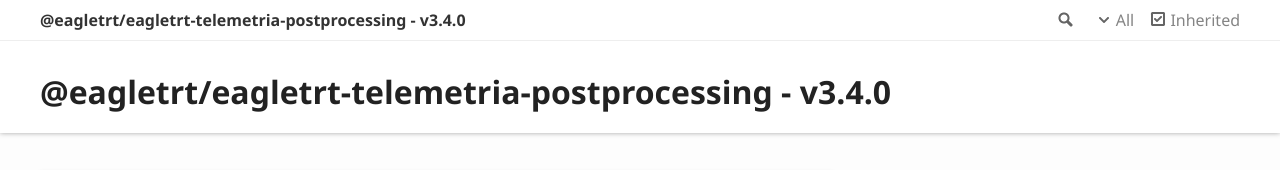
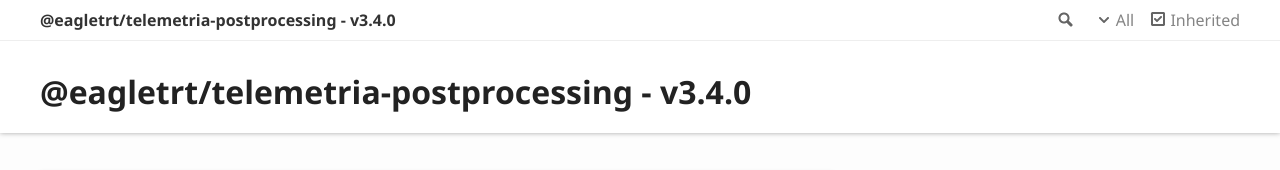
Before and after one commit to euberdeveloper/eagletrt-telemetria-postprocessing, a plain HTML site: page index.html in a window 1280 px wide. Shown: the top 170 px of the page. Drawn offline with Linux system fonts and the light colour scheme.

Commit message:
Deploying to docs from @ eagletrt/telemetria-postprocessing@4d53d2a278861c8288cef45c1bb2e0bbc3c62383 🚀

```diff
--- a/index.html
+++ b/index.html
@@ -3,8 +3,8 @@
 <head>
 	<meta charset="utf-8">
 	<meta http-equiv="X-UA-Compatible" content="IE=edge">
-	<title>@eagletrt/eagletrt-telemetria-postprocessing - v3.4.0</title>
-	<meta name="description" content="Documentation for @eagletrt/eagletrt-telemetria-postprocessing - v3.4.0">
+	<title>@eagletrt/telemetria-postprocessing - v3.4.0</title>
+	<meta name="description" content="Documentation for @eagletrt/telemetria-postprocessing - v3.4.0">
 	<meta name="viewport" content="width=device-width, initial-scale=1">
 	<link rel="stylesheet" href="assets/css/main.css">
 	<script async src="assets/js/search.js" id="search-script"></script>
@@ -23,7 +23,7 @@
 						<li class="state loading">Preparing search index...</li>
 						<li class="state failure">The search index is not available</li>
 					</ul>
-					<a href="index.html" class="title">@eagletrt/eagletrt-telemetria-postprocessing - v3.4.0</a>
+					<a href="index.html" class="title">@eagletrt/telemetria-postprocessing - v3.4.0</a>
 				</div>
 				<div class="table-cell" id="tsd-widgets">
 					<div id="tsd-filter">
@@ -48,7 +48,7 @@
 	</div>
 	<div class="tsd-page-title">
 		<div class="container">
-			<h1>@eagletrt/eagletrt-telemetria-postprocessing - v3.4.0</h1>
+			<h1>@eagletrt/telemetria-postprocessing - v3.4.0</h1>
 		</div>
 	</div>
 </header>
```
Also changed, not shown: modules.html (+4 -4 lines).
